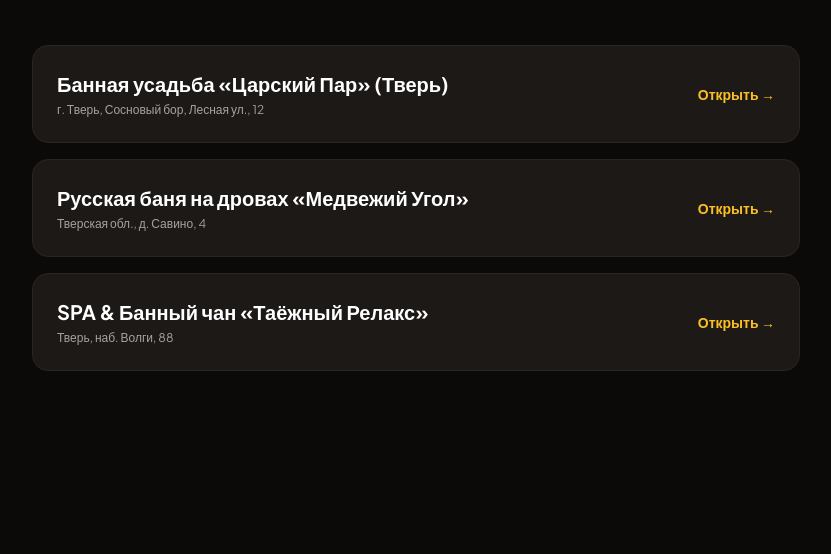
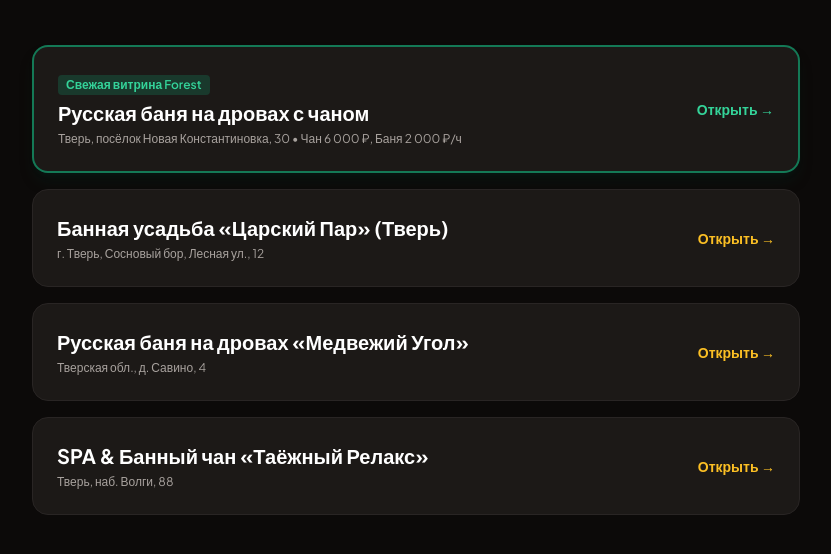
Before and after one commit to geosite-official/showcases, a plain HTML site: page index.html in a window 1280 px wide. Shown: the part 182-736 px from the top of the page, without its empty margins (224-1055 px from the left). Drawn offline with nearby package versions, Linux system fonts and the light colour scheme.

Commit message:
Upload index.html

```diff
--- a/index.html
+++ b/index.html
@@ -17,6 +17,18 @@
         </header>
 
         <div class="space-y-4">
+            <!-- Активный свежий лид -->
+            <a href="./banya/" class="block bg-stone-900 border-2 border-emerald-500/60 hover:border-emerald-400 rounded-2xl p-6 transition duration-300 shadow-lg shadow-emerald-950/30">
+                <div class="flex items-center justify-between">
+                    <div>
+                        <span class="inline-block px-2 py-0.5 bg-emerald-500/20 text-emerald-400 text-xs font-semibold rounded mb-1">Свежая витрина Forest</span>
+                        <h2 class="text-xl font-bold text-white mb-1">Русская баня на дровах с чаном</h2>
+                        <p class="text-stone-400 text-xs">Тверь, посёлок Новая Константиновка, 30 • Чан 6 000 ₽, Баня 2 000 ₽/ч</p>
+                    </div>
+                    <span class="text-emerald-400 font-semibold text-sm">Открыть &rarr;</span>
+                </div>
+            </a>
+
             <a href="./bannaya-usadba-tsarskiy-par-tver/" class="block bg-stone-900 border border-stone-800 hover:border-amber-500/50 rounded-2xl p-6 transition duration-300">
                 <div class="flex items-center justify-between">
                     <div>
```
